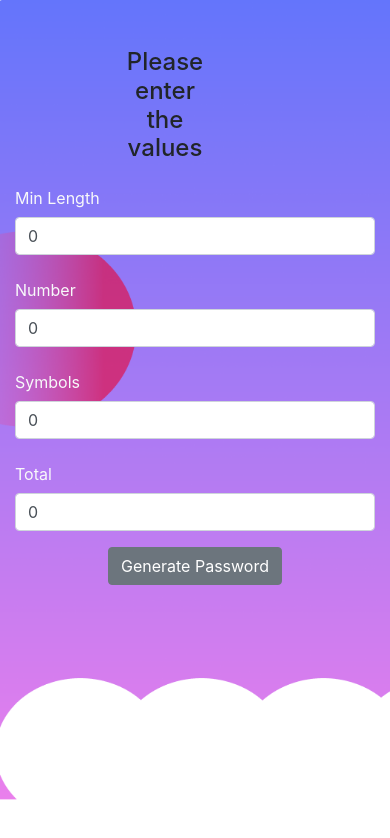
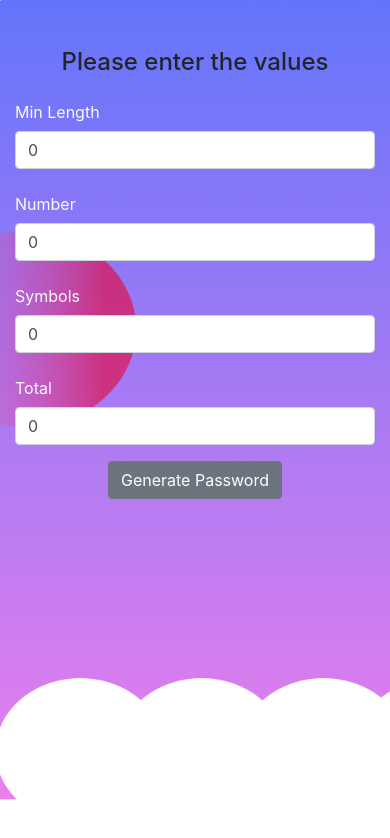
Before and after one commit to CagriT/password-generator-challenge-frontend, a React (Create React App) app: page / in a window 390 px wide. Shown: the top 838 px of the page. Built offline with nearby package versions, Linux system fonts and the light colour scheme; the HTML template or start-up script is replaced by a standard one.

Commit message:
update css

```diff
--- a/src/components/MyForm.jsx
+++ b/src/components/MyForm.jsx
@@ -46,7 +46,7 @@ const MyForm = () => {
    return (
       <div className="container">
          <Form onSubmit={handleSubmit} className="mt-5">
-            <h4 className="text-center offset-3 col-4 mb-3">
+            <h4 className="text-center offset-md-3 col-md-4 mb-3">
                Please enter the values
             </h4>
             <div className="row">
```
